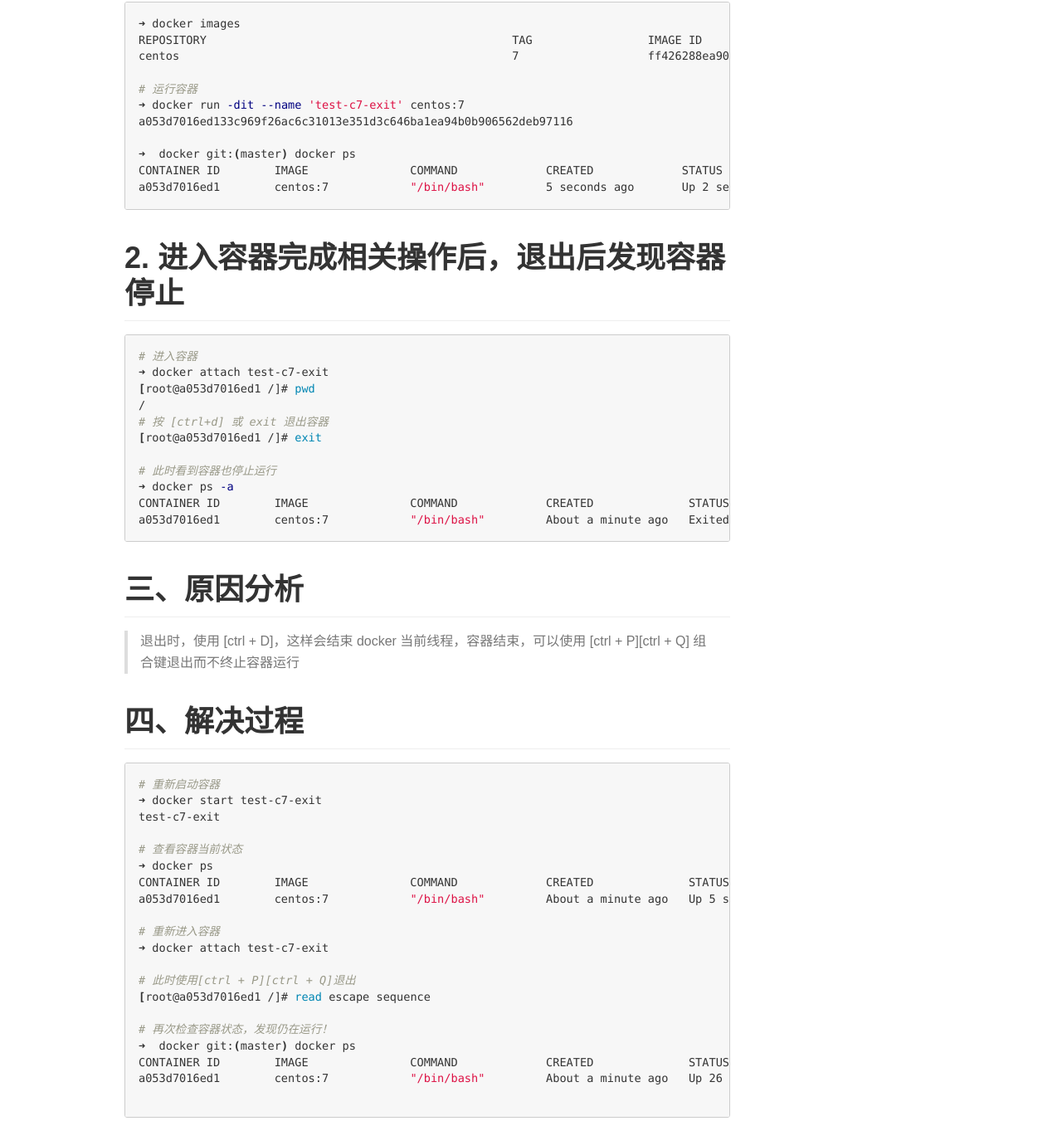
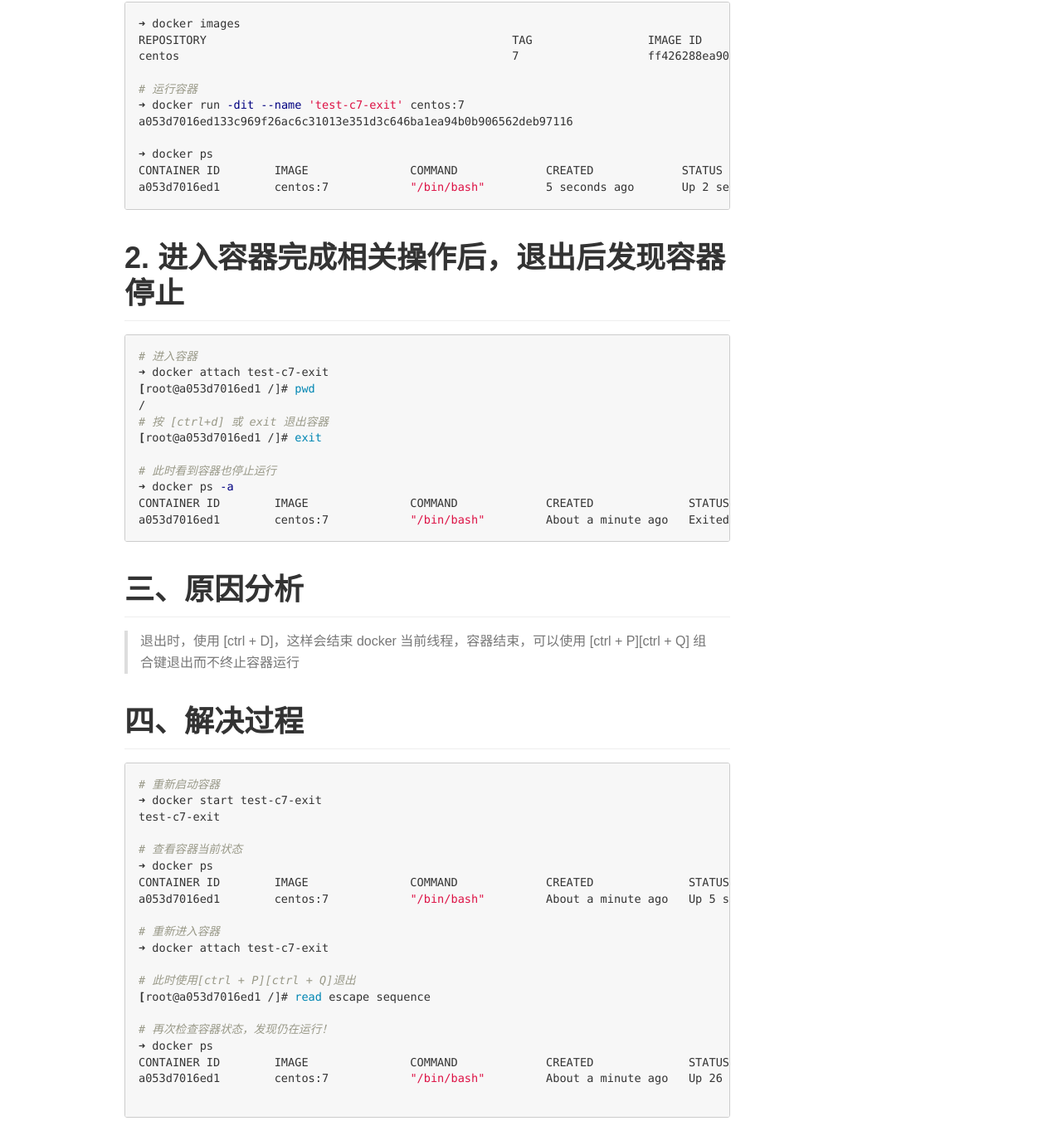
Before and after one commit to outmanzzq/outmanzzq.github.io, a Jekyll site: the page built from _posts/2018-01-11-docker-exit-without-stop.md, in a window 1280 px wide. Shown: the part 632-1989 px from the top of the page at 83% size. Built offline with Jekyll 4.4.1, drawn with Linux system fonts in a browser that asks for light colours; comment, search, counter and statistics services are not loaded.

Commit message:
Remove command line extra characters

````diff
--- a/_posts/2018-01-11-docker-exit-without-stop.md
+++ b/_posts/2018-01-11-docker-exit-without-stop.md
@@ -27,7 +27,7 @@ centos                                                 7                   ff426
 ➜ docker run -dit --name 'test-c7-exit' centos:7
 a053d7016ed133c969f26ac6c31013e351d3c646ba1ea94b0b906562deb97116
 
-➜  docker git:(master) docker ps
+➜ docker ps
 CONTAINER ID        IMAGE               COMMAND             CREATED             STATUS              PORTS               NAMES
 a053d7016ed1        centos:7            "/bin/bash"         5 seconds ago       Up 2 seconds
 ```
@@ -71,7 +71,7 @@ a053d7016ed1        centos:7            "/bin/bash"         About a minute ago
 [root@a053d7016ed1 /]# read escape sequence
 
 # 再次检查容器状态，发现仍在运行！
-➜  docker git:(master) docker ps
+➜ docker ps
 CONTAINER ID        IMAGE               COMMAND             CREATED              STATUS              PORTS               NAMES
 a053d7016ed1        centos:7            "/bin/bash"         About a minute ago   Up 26 seconds                           test-c7-exit
 
````
